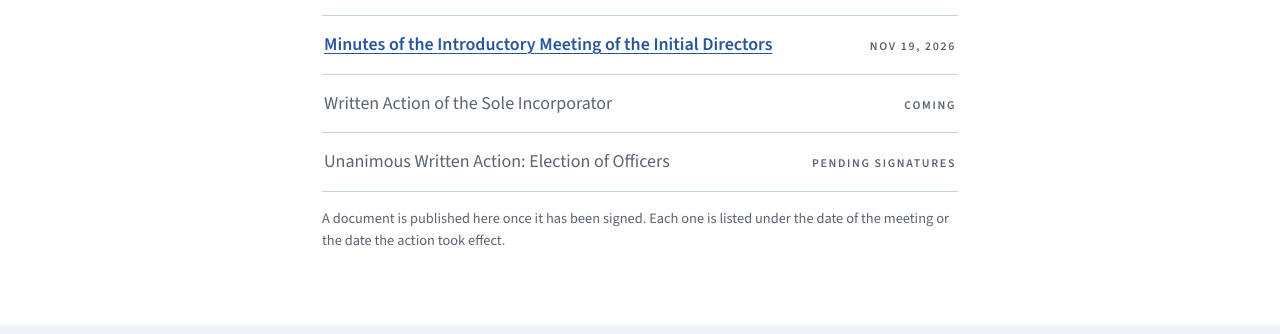
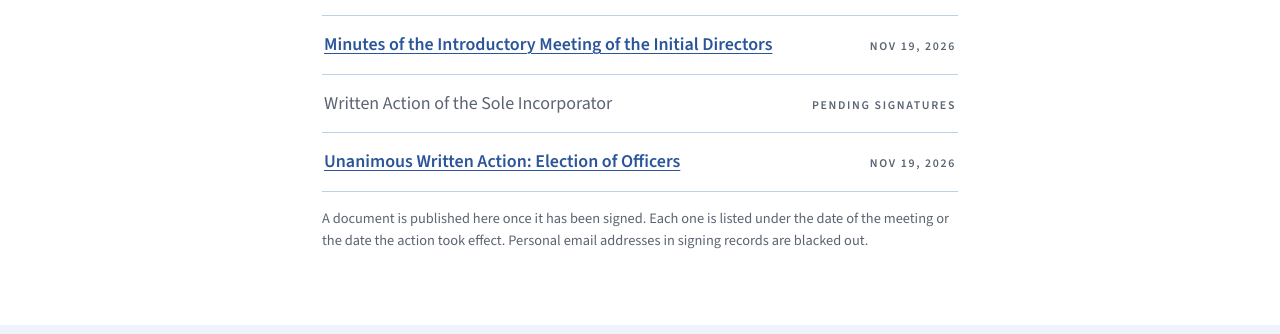
Before and after one commit to dlb1177/mercyworksoutreach, a plain HTML site: page board-actions/index.html in a window 1280 px wide. Shown: the part 569-903 px from the top of the page. Drawn offline with Linux system fonts and the light colour scheme.

Commit message:
Publish the signed election of officers
Co-Authored-By: Claude Fable 5.2 <noreply@anthropic.com>

```diff
--- a/board-actions/index.html
+++ b/board-actions/index.html
@@ -36,10 +36,10 @@
 
       <ul class="rows">
         <li><a href="../documents/board-actions/2026-11-19-minutes-introductory-meeting.pdf" target="_blank" rel="noopener">Minutes of the Introductory Meeting of the Initial Directors</a> <span class="meta">Nov 19, 2026</span></li>
-        <li><span class="pending">Written Action of the Sole Incorporator</span> <span class="meta">Coming</span></li>
-        <li><span class="pending">Unanimous Written Action: Election of Officers</span> <span class="meta">Pending signatures</span></li>
+        <li><span class="pending">Written Action of the Sole Incorporator</span> <span class="meta">Pending signatures</span></li>
+        <li><a href="../documents/board-actions/2026-11-19-election-of-officers.pdf" target="_blank" rel="noopener">Unanimous Written Action: Election of Officers</a> <span class="meta">Nov 19, 2026</span></li>
       </ul>
-      <p class="note">A document is published here once it has been signed. Each one is listed under the date of the meeting or the date the action took effect.</p>
+      <p class="note">A document is published here once it has been signed. Each one is listed under the date of the meeting or the date the action took effect. Personal email addresses in signing records are blacked out.</p>
     </main>
 
   </div>
```
Also changed, not shown: 2 other files.
